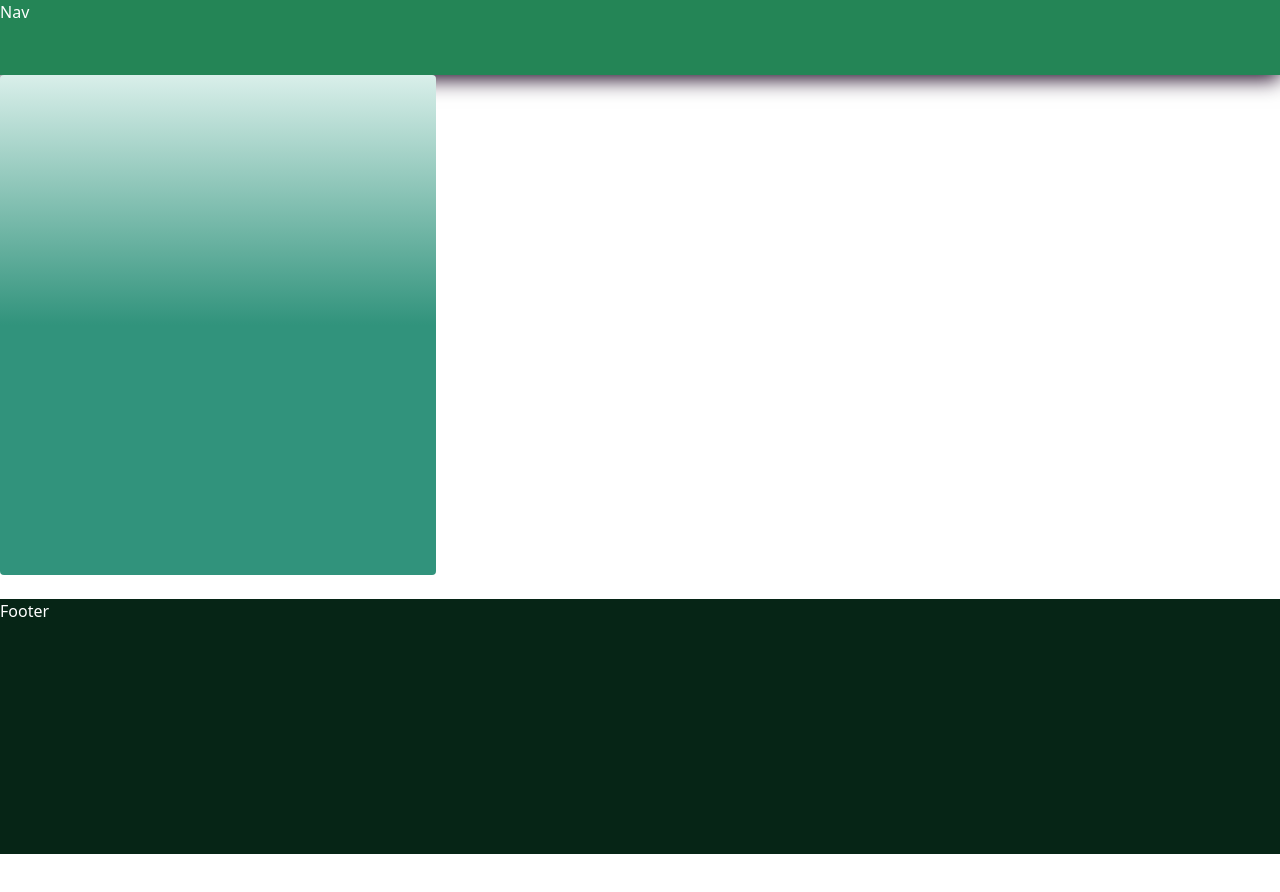
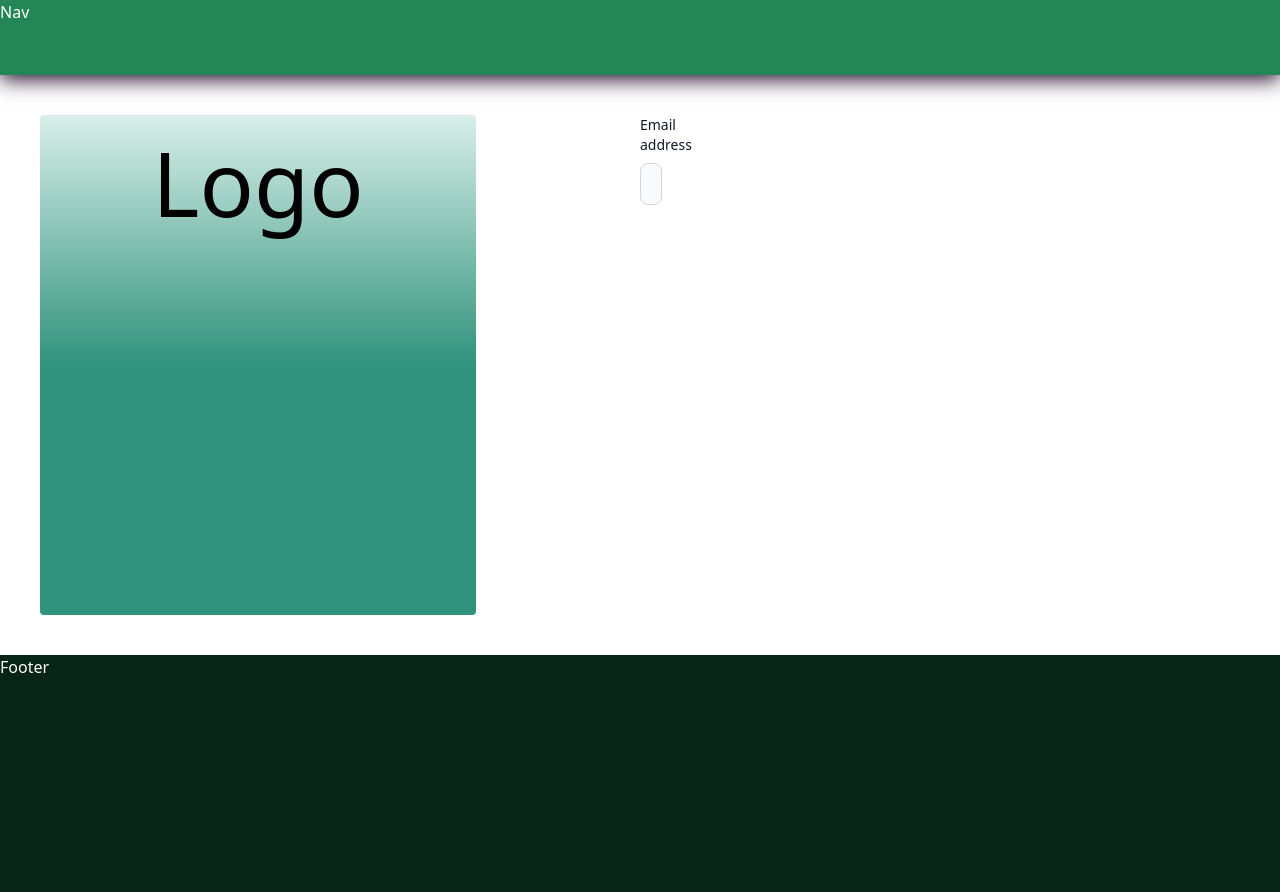
Before and after one commit to project-team1241/ecommerce_frontend, a React (Vite) app: page /register in a window 1280 px wide. Shown: the top 892 px of the page. Before the commit the page ends 854 px from the top, so only its background shows below. Built offline with nearby package versions, Linux system fonts and the light colour scheme.

Commit message:
register page added

```diff
--- a/src/components/LogoComponent.jsx
+++ b/src/components/LogoComponent.jsx
@@ -2,7 +2,9 @@
 
 function LogoComponent() {
     return (
-        <div className="w-[436px] h-[500px] bg-gradient-to-t from-[#31937C] via-[#31937C] to-[#D9EFEA] rounded-[4px]"></div>
+        <div className="w-[436px] h-[500px] bg-gradient-to-t from-[#31937C] via-[#31937C] to-[#D9EFEA] rounded-[4px]">
+            <p className="flex flex-col justify-center items-center text-[90px]">Logo</p>
+        </div>
     );
 }
 
--- a/src/pages/Register.jsx
+++ b/src/pages/Register.jsx
@@ -4,11 +4,23 @@
 
 function Register() {
     return (
-        <div className="grid row-1 cols-2">
+        <div className="grid grid-cols-2 p-[40px]">
             <div>
                 <LogoComponent></LogoComponent>
             </div>
             <form action="POST">
+                <div className="w-[10px]">
+                    <label htmlFor="email" className="block mb-2 text-sm font-medium text-gray-900 dark:text-white">
+                        Email address
+                    </label>
+                    <input
+                        type="email"
+                        id="email"
+                        className="bg-gray-50 border border-gray-300 text-gray-900 text-sm rounded-lg focus:ring-blue-500 focus:border-blue-500 block w-full p-2.5 dark:bg-gray-700 dark:border-gray-600 dark:placeholder-gray-400 dark:text-white dark:focus:ring-blue-500 dark:focus:border-blue-500"
+                        placeholder="john.doe@company.com"
+                        required
+                    />
+                </div>
                 <Button name={Register} />
             </form>
         </div>
```
